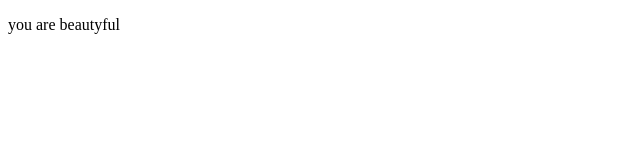
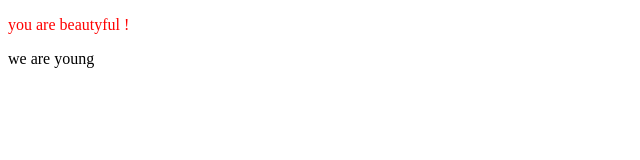
Before and after one commit to Jazz-meng/1121, a plain HTML site: page index.html in a window 1280 px wide. Shown: the whole page, without its empty margins (0-640 px from the left). Drawn offline with Linux system fonts and the light colour scheme.

Commit message:
4r454553

```diff
--- a/index.html
+++ b/index.html
@@ -1,12 +1,21 @@
 <!DOCTYPE html>
 <html lang="en">
+
 <head>
   <meta charset="UTF-8">
   <meta name="viewport" content="width=device-width, initial-scale=1.0">
   <meta http-equiv="X-UA-Compatible" content="ie=edge">
   <title>Document</title>
 </head>
+<style>
+  p:nth-child(1) {
+    color: red;
+  }
+</style>
+
 <body>
-  <p>you are beautyful</p>
+  <p>you are beautyful !</p>
+  <p>we are young</p>
 </body>
+
 </html>
```
